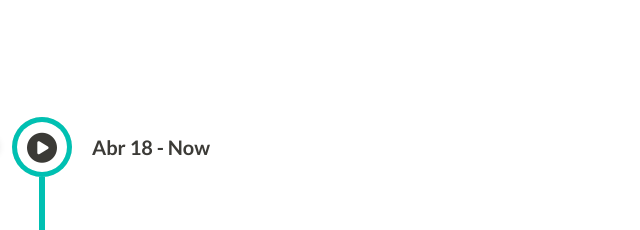
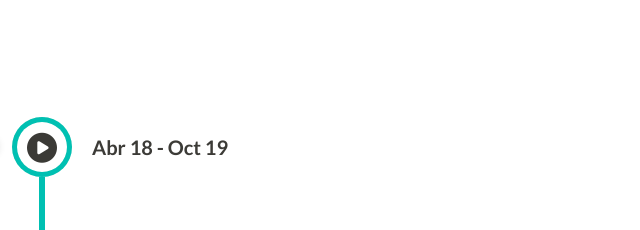
Before and after one commit to alberto-hortelano/alberto-hortelano.github.io, a plain HTML site: page index.html in a window 1280 px wide. Shown: the part 5190-5420 px from the top of the page, 598-1238 px from the left. Drawn offline with nearby package versions, Linux system fonts and the light colour scheme.

Commit message:
update dynatrace end date

```diff
--- a/index.html
+++ b/index.html
@@ -581,7 +581,7 @@
 							<div class="timeline-icon" title="Session Replay">
 								<i class="fas fa-play-circle"></i>
 							</div>
-							<div class="timeline-date">Abr 18 - Now</div>
+							<div class="timeline-date">Abr 18 - Oct 19</div>
 							<div class="timeline-content card">
 								<h2>JavaScript developer at Dynatrace.</h2>
 								<p>- Real User Monitoring: A feature in the Dynatrace product that allows to record and
```
